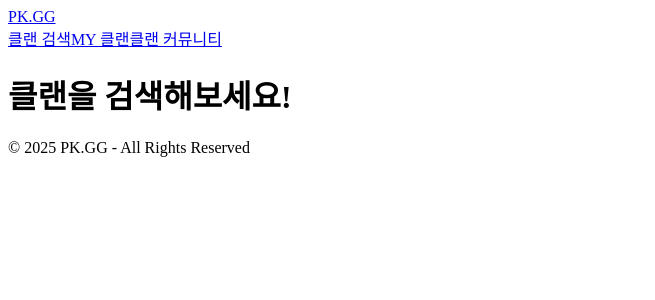
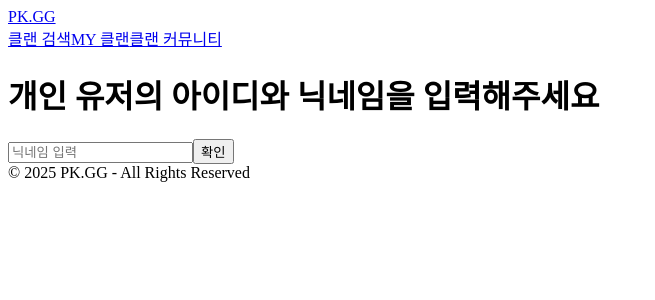
Before and after one commit to Parksark/PK-.gg, a Next.js app: page / in a window 1280 px wide. Shown: the top 300 px of the page, without its empty margins (0-655 px from the left). Built offline with nearby package versions, Linux system fonts and the light colour scheme.

Commit message:
Update index.jsx

```diff
--- a/pages/index.jsx
+++ b/pages/index.jsx
@@ -1,12 +1,36 @@
 import Header from '../components/Header';
 import Footer from '../components/Footer';
+import { useState } from 'react';
 
 export default function Home() {
+  const [input, setInput] = useState('');
+
+  const handleSubmit = (e) => {
+    e.preventDefault();
+    console.log(`입력한 값: ${input}`);
+    // 나중에 검색 결과 페이지로 이동하는 기능 추가 예정
+  };
+
   return (
     <div className="flex flex-col min-h-screen">
       <Header />
-      <main className="flex-grow flex items-center justify-center">
-        <h1 className="text-3xl font-bold">클랜을 검색해보세요!</h1>
+      <main className="flex-grow flex flex-col items-center justify-center p-8">
+        <h1 className="text-2xl font-bold mb-4">개인 유저의 아이디와 닉네임을 입력해주세요</h1>
+        <form onSubmit={handleSubmit} className="flex flex-col items-center space-y-4 w-full max-w-md">
+          <input
+            type="text"
+            placeholder="닉네임 입력"
+            value={input}
+            onChange={(e) => setInput(e.target.value)}
+            className="border p-2 w-full"
+          />
+          <button
+            type="submit"
+            className="bg-blue-500 text-white p-2 rounded w-full hover:bg-blue-600 transition"
+          >
+            확인
+          </button>
+        </form>
       </main>
       <Footer />
     </div>
```
